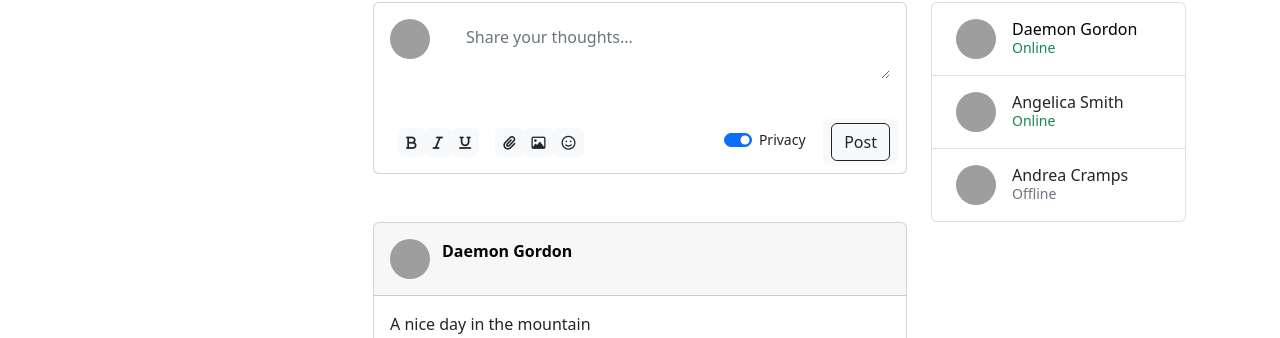
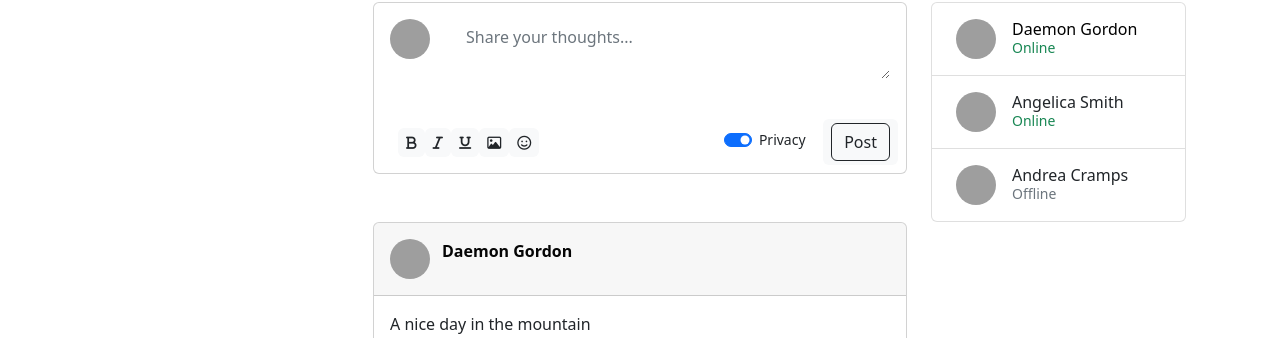
Before and after one commit to GabrielB1606/ATI-I-2022--Equipo-3, a Flask app: page / in a window 1280 px wide. Shown: the part 95-433 px from the top of the page. Run offline with Flask 2, Linux system fonts and the light colour scheme; some libraries are stand-ins or nearby versions; grey boxes are pictures that could not be loaded.

Commit message:
paper clip gone

```diff
--- a/templates/index.html
+++ b/templates/index.html
@@ -40,11 +40,6 @@
 
                     <li alt="underline text" class="nav-item">
                         <a class="nav-link bg-light py-1 p-2 mb-0" href="#!" data-bs-toggle="modal" data-bs-target="#feedActionPhoto"><i class="fa-solid fa-underline text-dark"></i></a>
-                    </li>
-
-
-                    <li class="nav-item" style="margin-left:1rem">
-                        <a class="nav-link bg-light py-1 p-2 mb-0" href="#!" data-bs-toggle="modal" data-bs-target="#feedActionPhoto"><i class="fa-solid fa-paperclip text-dark"></i></a>
                     </li>
 
                     <li alt="add photo" class="nav-item">
```
